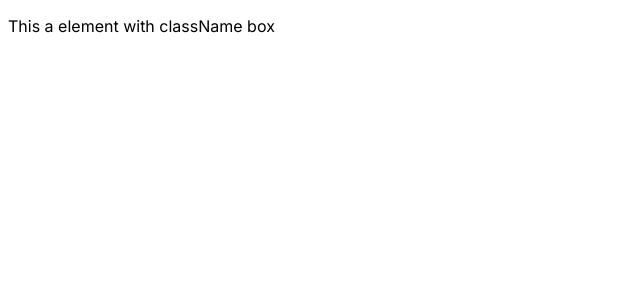
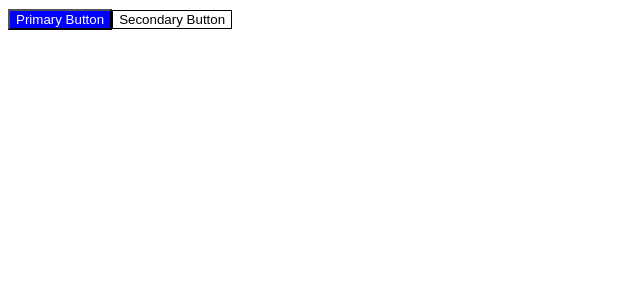
Before and after one commit to 4727yesuraju/Nextjs-ts, a Next.js app: page / in a window 1280 px wide. Shown: the top 300 px of the page, without its empty margins (0-640 px from the left). Built offline with nearby package versions, Linux system fonts and the light colour scheme.

Commit message:
type predicates are completed..

```diff
--- a/app/page.tsx
+++ b/app/page.tsx
@@ -6,7 +6,10 @@
 import Counter from "@/components/4useState/Counter";
 import ElementWrapper from "@/components/5ElementWrapper/ElementWrapper";
 import Form from "@/components/5forms/Form";
+import Button, { primaryButtonProps, secondaryButtonProps } from "@/components/6TypePredicate/button";
 import Image from "next/image";
+
+
 
 export default function Home() {
   return (
@@ -20,10 +23,11 @@
        <AdminInfo username="raju" email="raju@gmail.com" age={22} location={['usa','newYork']} isAdmin={true}/>  */}
        {/* <Counter /> */}
        {/* <Form /> */}
-       <ElementWrapper elementType="div" className={"box"} onClick={()=>alert("U clicked")}>
+       {/* <ElementWrapper elementType="div" className={"box"} onClick={()=>alert("U clicked")}>
             <p>This a element with className box</p>
-       </ElementWrapper>
-
+       </ElementWrapper> */}
+        <Button {...primaryButtonProps}/>
+        <Button {...secondaryButtonProps}/>
        </section>
   );
 }
--- /dev/null
+++ b/components/6TypePredicate/button.tsx
@@ -0,0 +1,36 @@
+import React, { FC } from 'react'
+
+interface PrimaryButtonProps {
+    type : "primary",
+    label : string
+}
+
+interface SecondaryButtonProps {
+    type : "secondary",
+    label : string
+}
+
+type ButtonProps = PrimaryButtonProps | SecondaryButtonProps;
+
+function isPrimary(props : ButtonProps) : props is PrimaryButtonProps {
+    return props.type === 'primary'
+}
+
+export const primaryButtonProps : PrimaryButtonProps = {
+    type : 'primary',
+    label : "Primary Button"
+}
+
+export const secondaryButtonProps : SecondaryButtonProps = {
+    type : 'secondary',
+    label : "Secondary Button"
+}
+
+const  Button : FC<ButtonProps> = (props)=> {
+    if(isPrimary(props)){
+        return <button style={{ backgroundColor : "blue", color : "white"}}>{props.label}</button>
+    }
+  return <button style={{backgroundColor : "white", color : "black", border : "1px solid black"}}>{props.label}</button>
+}
+
+export default Button
```
